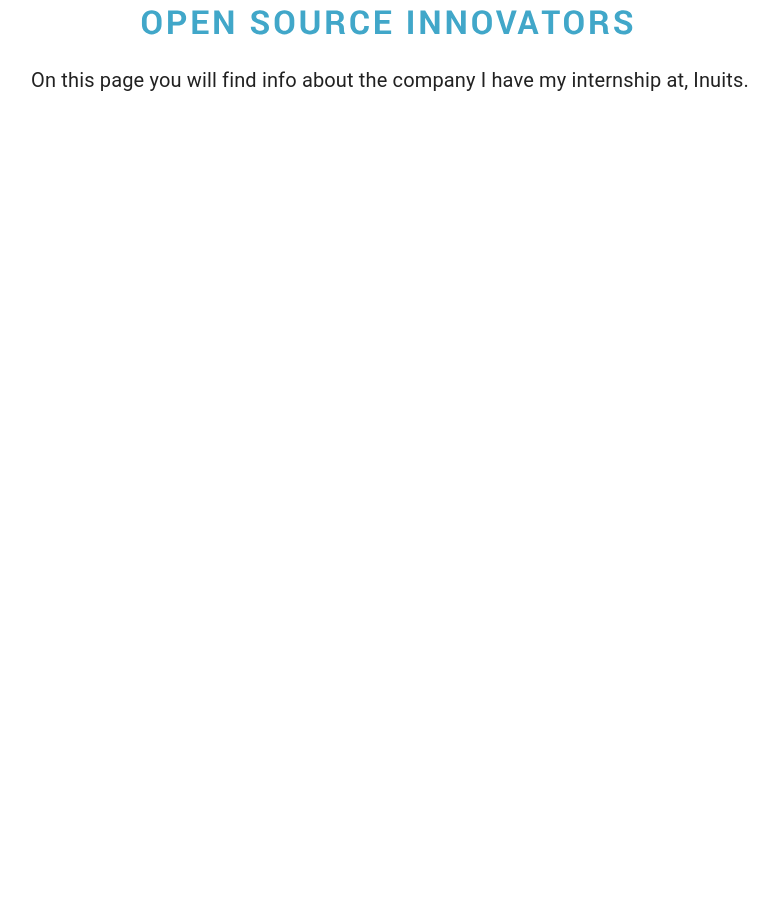
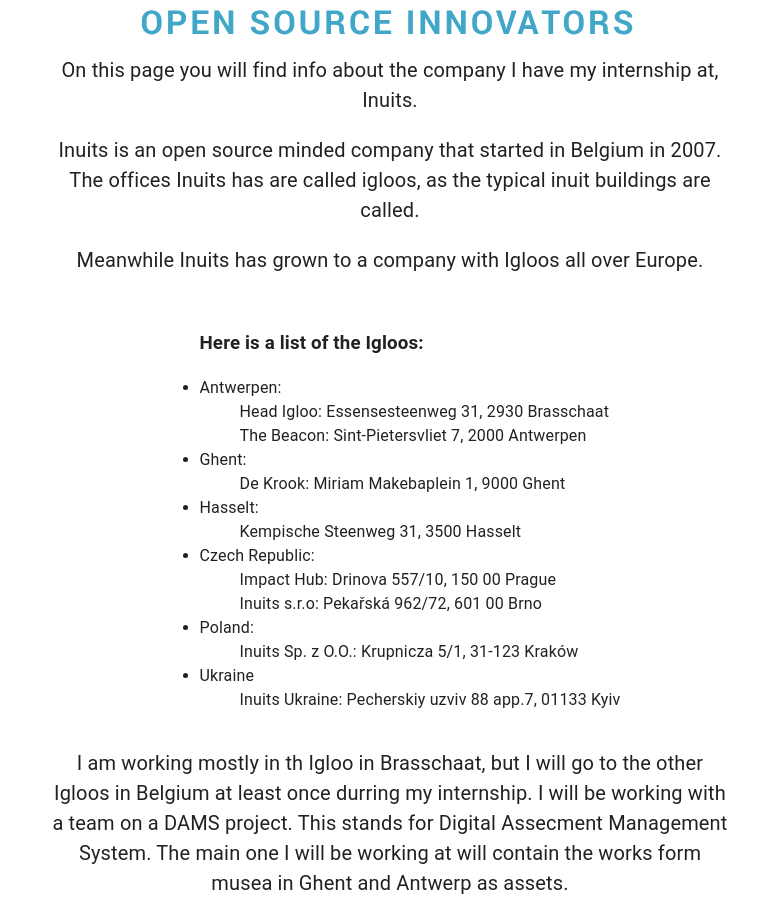
Before and after one commit to wibragames/Portfolio, a React (Create React App) app: page /About in a window 1280 px wide. Shown: the part 320-1238 px from the top of the page, without its empty margins (250-1028 px from the left). Before the commit the page ends 800 px from the top, so only its background shows below. Built offline with nearby package versions, Linux system fonts and the light colour scheme.

Commit message:
Added about page text

```diff
--- a/src/components/About.tsx
+++ b/src/components/About.tsx
@@ -1,10 +1,12 @@
 import { ImageListItem } from '@mui/material';
+import { padding } from '@mui/system';
 import React from 'react';
+import { URL } from 'url';
 
 function About() {
     return (
         <div>
-            <h1>About Inuits</h1>
+            <h1>About</h1>
             <div style={{ display: 'flex', justifyContent: 'center', alignItems: 'center' }}>
                 <ImageListItem
                     sx={{
@@ -18,8 +20,41 @@
                         loading='lazy'
                     />
                 </ImageListItem>
+            </div >
+            <p>On this page you will find info about the company I have my internship at, Inuits.</p>
+            <p>Inuits is an open source minded company that started in Belgium in 2007. The offices Inuits has are called igloos, as the typical inuit buildings are called.</p>
+            <p>Meanwhile Inuits has grown to a company with Igloos all over Europe.</p>
+            <p></p>
+            <div style={{ display: 'flex', justifyContent: 'center', alignItems: 'center' }}>
+                <ul>
+                    <h3>Here is a list of the Igloos: </h3>
+                    <li> Antwerpen:
+                        <ul>Head Igloo: Essensesteenweg 31, 2930 Brasschaat</ul>
+                        <ul>The Beacon: Sint-Pietersvliet 7, 2000 Antwerpen</ul>
+                    </li>
+                    <li>Ghent:
+                        <ul>De Krook: Miriam Makebaplein 1, 9000 Ghent</ul>
+                    </li>
+                    <li>Hasselt:
+                        <ul>Kempische Steenweg 31, 3500 Hasselt</ul>
+                    </li>
+                    <li>Czech Republic:
+                        <ul>Impact Hub: Drinova 557/10, 150 00 Prague</ul>
+                        <ul>Inuits s.r.o: Pekařská 962/72, 601 00 Brno</ul>
+                    </li>
+                    <li>Poland:
+                        <ul>Inuits Sp. z O.O.: Krupnicza 5/1, 31-123 Kraków</ul>
+                    </li>
+                    <li>Ukraine
+                        <ul>Inuits Ukraine: Pecherskiy uzviv 88 app.7, 01133 Kyiv </ul>
+                    </li>
+                </ul>
             </div>
-            <p>On this page you will find info about the company I have my internship at, Inuits.</p>
+            <p>
+                I am working mostly in th Igloo in Brasschaat, but I will go to the other Igloos in Belgium at least once durring my internship. I will be working with a
+                team on a DAMS project. This stands for Digital Assecment Management System. The main one I will be working at will contain the works form musea in Ghent
+                and Antwerp as assets.
+            </p>
         </div>
     );
 }
--- a/src/components/styles.css
+++ b/src/components/styles.css
@@ -63,3 +63,11 @@
 .blog-post .meta a:hover {
   text-decoration: underline;
 }
+
+p {
+  display: block;
+  margin-top: 1em;
+  margin-bottom: 1em;
+  margin-left: 300px;
+  margin-right: 300px;
+}
```
Also changed, not shown: src/components/IgloosList.tsx (added, +26 -0 lines).
